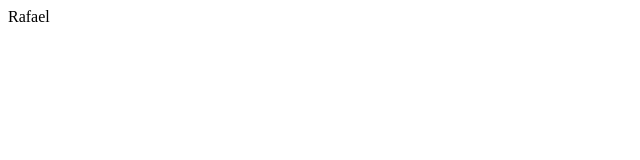
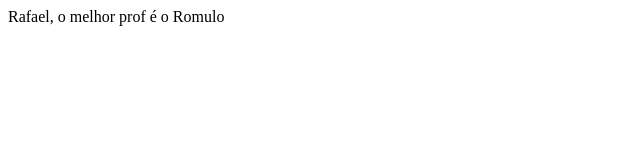
Before and after one commit to rafaelmocelin25/projeto1, a plain HTML site: page index.html in a window 1280 px wide. Shown: the whole page, without its empty margins (0-640 px from the left). Drawn offline with Linux system fonts and the light colour scheme.

Commit message:
Update index.html
Signed-off-by: rafaelmocelin25 <141454436+rafaelmocelin25@users.noreply.github.com>

```diff
--- a/index.html
+++ b/index.html
@@ -1 +1 @@
-<html>Rafael</html>
+<html>Rafael, o melhor prof é o Romulo </html>
```
